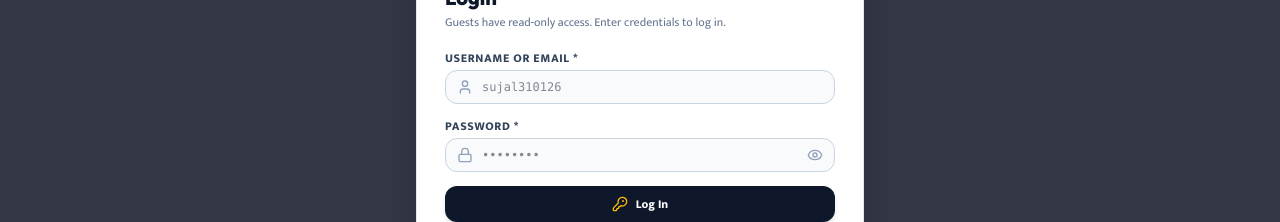
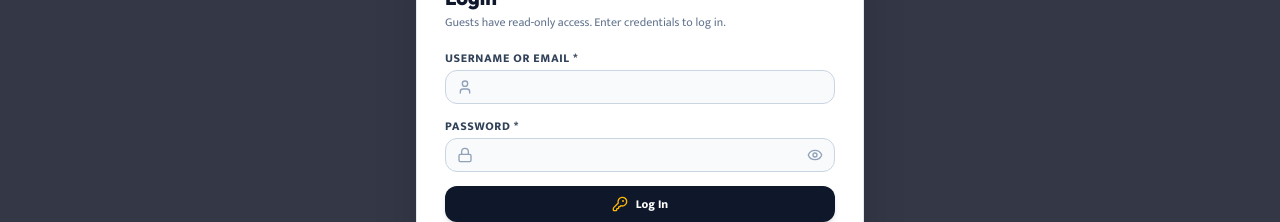
Before and after one commit to sujal264/SHREE, a React (Vite) app: page / in a window 1280 px wide. Both pictures are taken after a click on the button "Login". Shown: the part 287-509 px from the top of the page. Built offline with nearby package versions, Linux system fonts and the light colour scheme; no server answers; a web font is replaced by a local one.

Commit message:
fix(auth): remove input placeholders so login fields are completely blank

```diff
--- a/src/components/common/AuthModal.tsx
+++ b/src/components/common/AuthModal.tsx
@@ -161,7 +161,6 @@ export const AuthModal: React.FC<AuthModalProps> = ({ isOpen, onClose }) => {
                     autoComplete="username"
                     value={usernameOrEmail}
                     onChange={e => setUsernameOrEmail(e.target.value)}
-                    placeholder="sujal310126"
                     className="w-full pl-9 pr-3 py-2 text-xs bg-slate-50 border border-slate-300 rounded-xl focus:outline-none focus:ring-2 focus:ring-amber-500 font-mono focus:bg-white"
                   />
                 </div>
@@ -182,7 +181,6 @@ export const AuthModal: React.FC<AuthModalProps> = ({ isOpen, onClose }) => {
                     autoComplete="current-password"
                     value={password}
                     onChange={e => setPassword(e.target.value)}
-                    placeholder="••••••••"
                     className="w-full pl-9 pr-10 py-2 text-xs bg-slate-50 border border-slate-300 rounded-xl focus:outline-none focus:ring-2 focus:ring-amber-500 font-mono focus:bg-white"
                   />
                   <button
```
